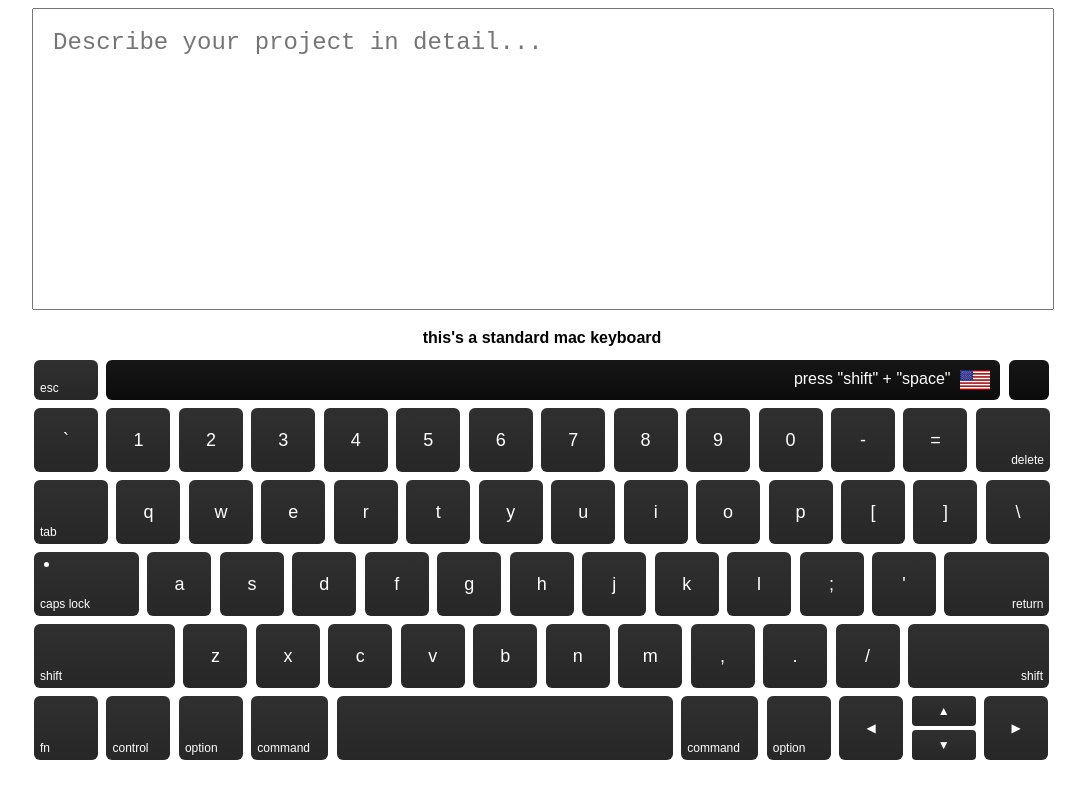
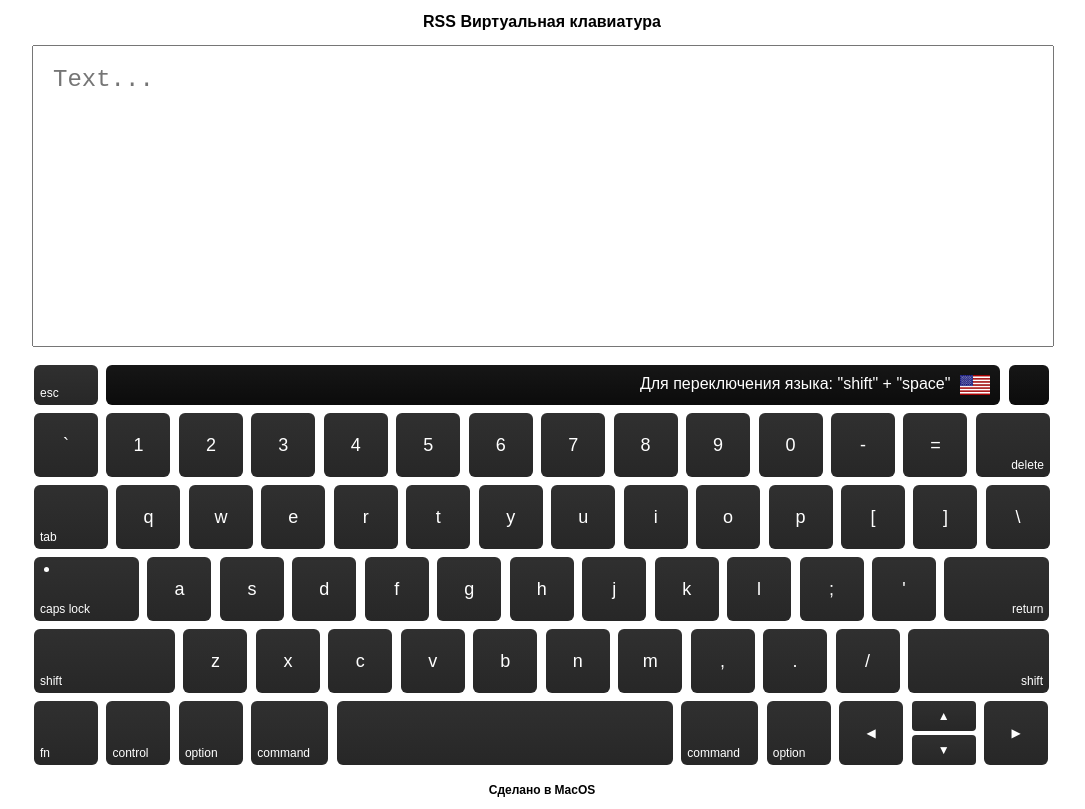
Before and after one commit to Maksmir/virtual-keyboard, a website: page index.html in a window 1280 px wide. Shown: the whole page, without its empty margins (98-1183 px from the left). Drawn offline with Linux system fonts and the light colour scheme.

Commit message:
feat: added title, changed labels

```diff
--- a/index.html
+++ b/index.html
@@ -1,5 +1,5 @@
 <!DOCTYPE html>
-<!-- <html lang="en"> -->
+<html lang="ru">
 <html>
 
 <head>
--- a/script.js
+++ b/script.js
@@ -58,10 +58,10 @@ const KEYBOARD_VALUE = {
 const display = document.createElement('article');
 display.id = 'display';
 display.className = 'display';
-display.innerHTML = `<form class="form">
+display.innerHTML = `<h1>RSS Виртуальная клавиатура</h1><form class="form">
 <textarea id="inputDetails" class="formElement" name="details" cols="50" rows="15"
-    placeholder="Describe your project in detail..." value=""></textarea>
-</form> <h1>this's a standard mac keyboard</h1>`;
+    placeholder="Text..." value=""></textarea>
+</form>`;
 
 /* global document */
 /* global localStorage */
@@ -75,7 +75,7 @@ keyBoard.innerHTML = `<section class="topBar">
 </div>
 </div>
 <div id="touchBar" class="touchBar">
-  <div class="info"><p>press "shift" + "space"</p> </div>
+  <div class="info"><p>Для переключения языка: "shift" + "space"</p> </div>
   <div id="language" class="language"> </div>
 </div>
 <div id="off" class="off"></div>
@@ -180,7 +180,8 @@ keyBoard.innerHTML = `<section class="topBar">
     <div id="ArrowDown" class="button buttonArrow button5"><p>▼</p></div>
 </div>
 <div id="ArrowRight" class="button buttonArrow"><p>▶</p></div>
-</section>`;
+</section>
+<h3>Сделано в MacOS</h3>`;
 
 document.body.prepend(keyBoard);
 document.body.prepend(display);
--- a/style.css
+++ b/style.css
@@ -24,6 +24,10 @@ html{
 h1{
     text-align: center;
     font-size: 16px;
+}
+h3{
+    text-align: center;
+    font-size: 12px;
 }
 
 /* **************************************************************************************************************** */
```
